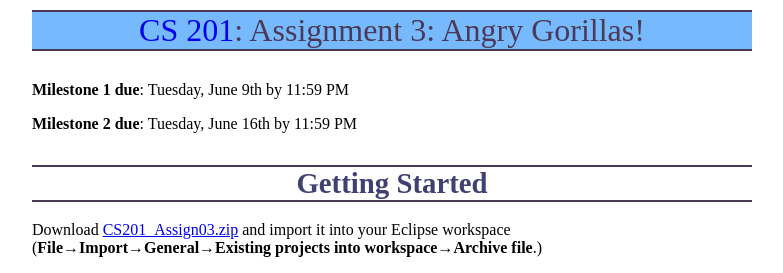
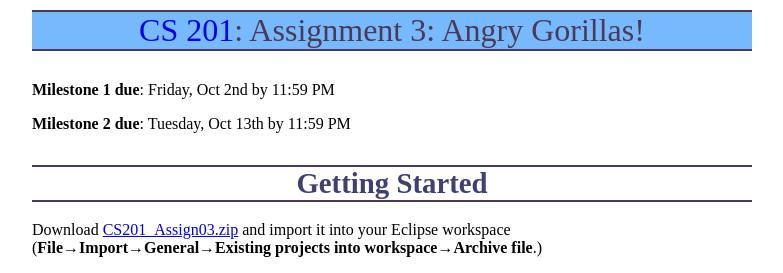
Before and after one commit to ycpcs/cs201-fall2015, a Jekyll site: the page built from assign/assign03.md, in a window 1280 px wide and 900 px high. Shown: the top 273 px of the window, without its empty margins (248-1031 px from the left). Built offline with Jekyll 4.4.1, drawn with Linux system fonts in a browser that asks for light colours; Markdown is read by kramdown in place of the engine named in the settings.

Commit message:
updated due dates

```diff
--- a/assign/assign03.md
+++ b/assign/assign03.md
@@ -3,9 +3,9 @@ layout: default
 title: "Assignment 3: Angry Gorillas!"
 ---
 
-**Milestone 1 due**: Tuesday, June 9th by 11:59 PM
+**Milestone 1 due**: Friday, Oct 2nd by 11:59 PM
 
-**Milestone 2 due**: Tuesday, June 16th by 11:59 PM
+**Milestone 2 due**: Tuesday, Oct 13th by 11:59 PM
 
 Getting Started
 ===============
```
